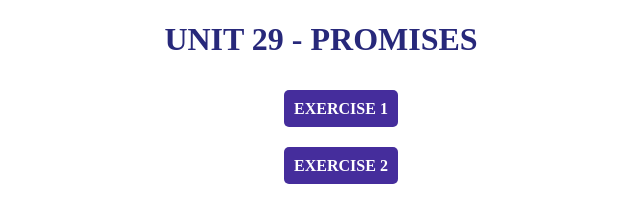
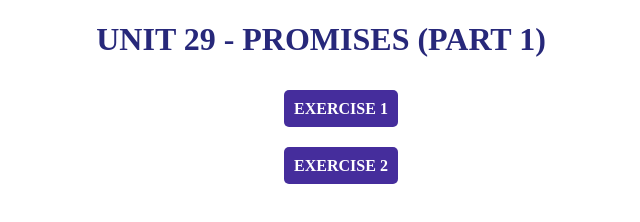
Before and after one commit to Emanuel-21-22/dwec2021-Emanuel-Ciotoi, a website: page docs/tu29-1/index.html in a window 1280 px wide. Shown: the whole page, without its empty margins (319-959 px from the left). Drawn offline with Linux system fonts and the light colour scheme.

Commit message:
tu29-1 done

```diff
--- a/docs/tu29-1/index.html
+++ b/docs/tu29-1/index.html
@@ -2,12 +2,12 @@
 <html lang="en">
 	<head>
 		<meta charset="UTF-8" />
-		<title>Unit 29 - Promises</title>
+		<title>Unit 29 - Promises (Part 1)</title>
 		<link rel="stylesheet" href="/docs/tuTEMPLATE/css/main.css" />
 	</head>
 
 	<body>
-		<h1>Unit 29 - Promises</h1>
+		<h1>Unit 29 - Promises (Part 1)</h1>
 		<ul>
 			<li>
 				<a class="button" href="exercise1.html" title="Show delay alert">
```
